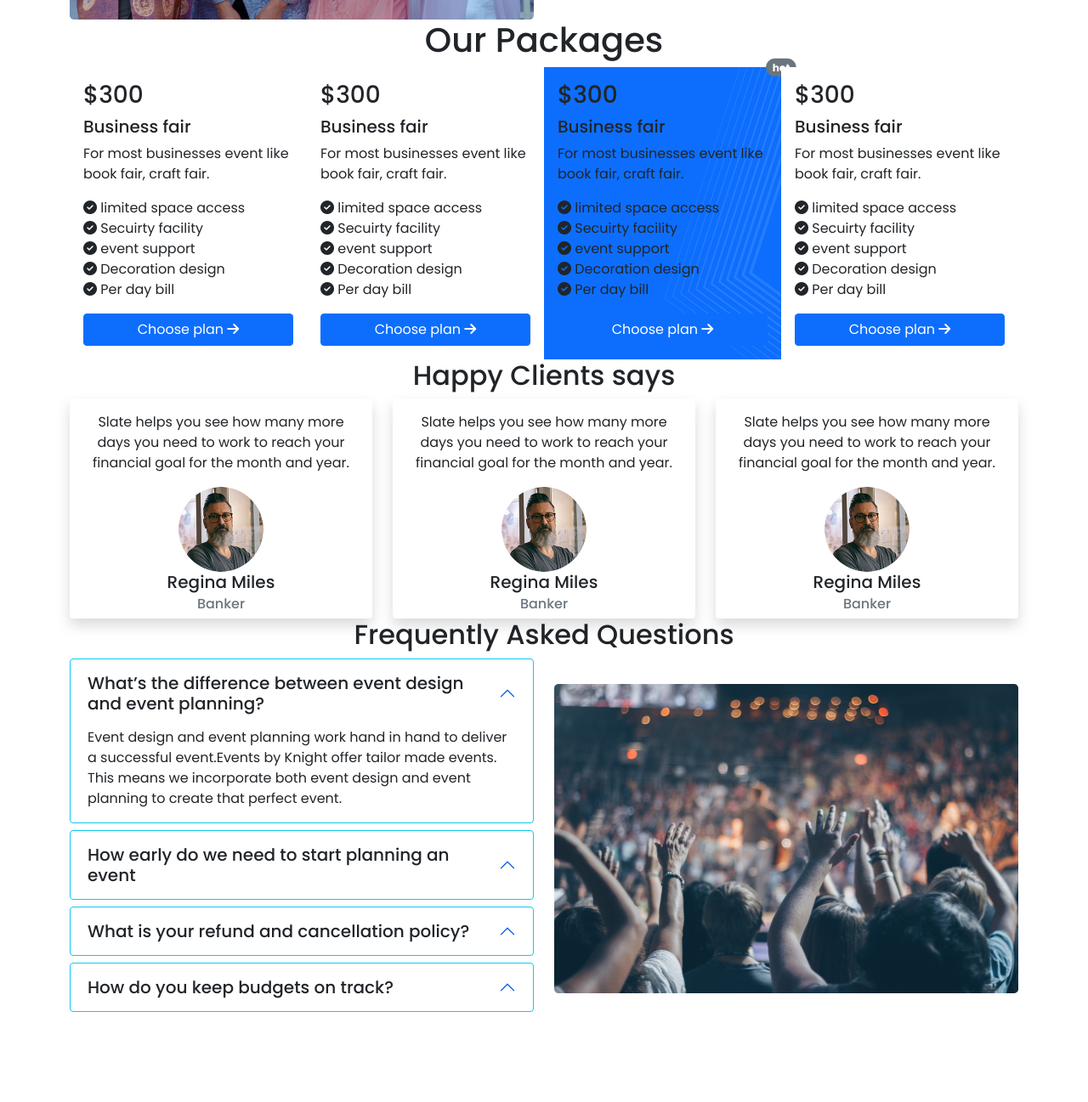
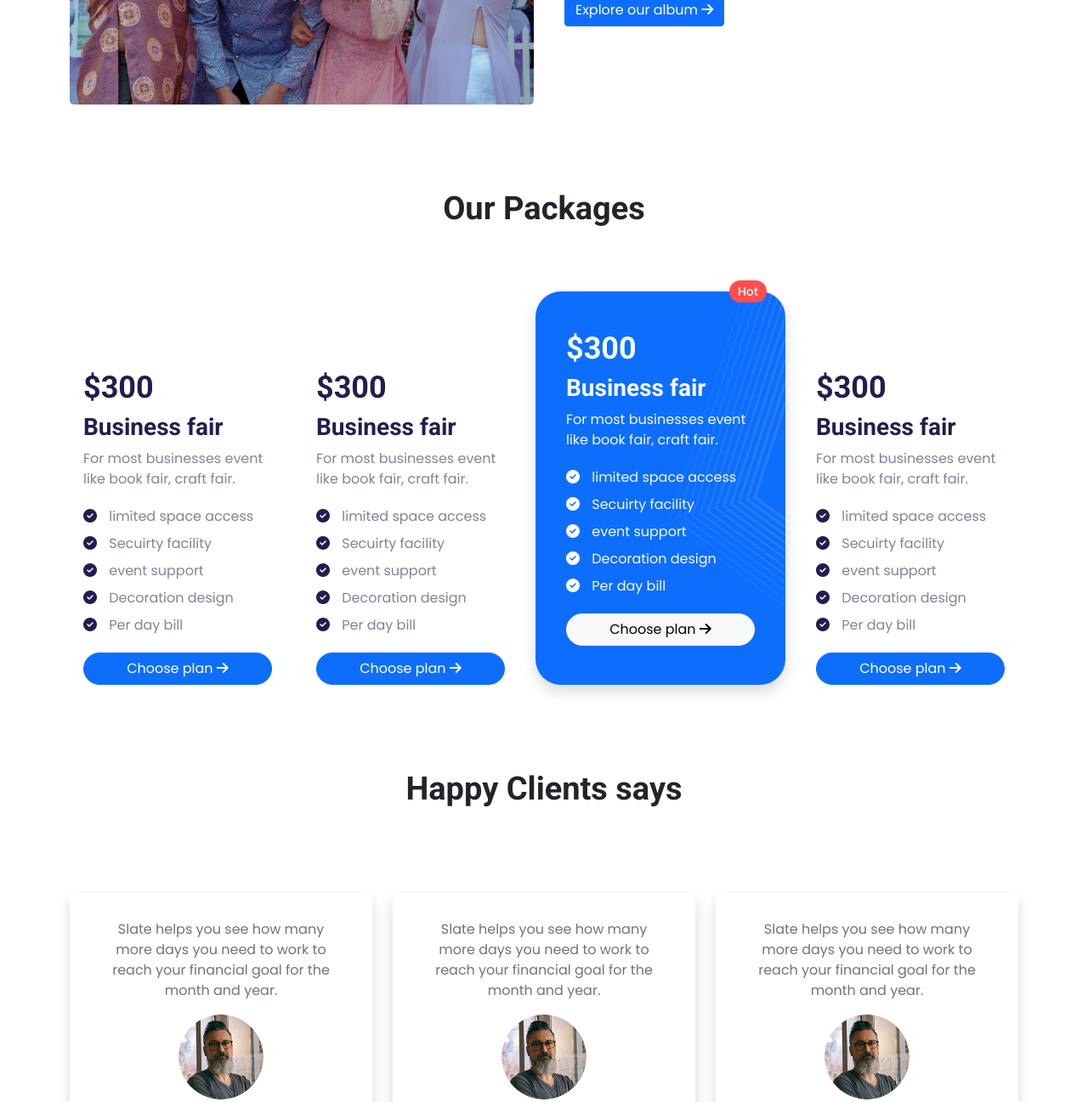
Before and after one commit to jsxshamim/convention-center, a plain HTML site: page index.html in a window 1280 px wide. Shown: the part 928-2225 px from the top of the page at 85% size. Before the commit the page ends 2127 px from the top, so only its background shows below. Drawn offline with nearby package versions, Linux system fonts and the light colour scheme.

Commit message:
about, pricing, and client section finished

```diff
--- a/index.html
+++ b/index.html
@@ -133,14 +133,14 @@
     </header>
 
     <!-- about us section -->
-    <section>
-        <div class="container">
+    <section id="about-us">
+        <div class="container mt-100">
             <div class="row align-items-center">
                 <div class="col-md-6">
                     <img src="images/wedding.png" alt="">
                 </div>
-                <div class="col-md-6">
-                    <h2>Every moment is Precious</h2>
+                <div class="col-md-6 ps-4">
+                    <h2 class="section-title">Every moment is Precious</h2>
                     <p>Amet minim mollit non deserunt ullamco est sit aliqua dolor do amet sint. Velit officia consequat
                         duis enim velit mollit. Exercitation veniam consequat sunt nostrud amet.</p>
                     <a class="btn btn-primary" href="#" role="button">Explore our album
@@ -151,75 +151,74 @@
     </section>
 
     <!-- pricing section -->
-
-    <section>
-        <div class="container">
-            <h1 class="text-center">Our Packages</h1>
-            <div class="card-group">
+    <section id="our-packages">
+        <div class="container mt-100">
+            <h1 class="section-title text-center">Our Packages</h1>
+            <div class="card-group col-gap">
                 <div class="card border-0">
                     <div class="card-body">
-                        <h3 class="card-title">$300</h3>
-                        <h5 class="card-title">Business fair</h5>
-                        <p class="card-text">For most businesses event like book fair, craft fair.</p>
-                        <ul class="list-unstyled">
-                            <li><i class="fa-solid fa-circle-check"></i> limited space access</li>
-                            <li><i class="fa-solid fa-circle-check"></i> Secuirty facility</li>
-                            <li><i class="fa-solid fa-circle-check"></i> event support</li>
-                            <li><i class="fa-solid fa-circle-check"></i> Decoration design</li>
-                            <li><i class="fa-solid fa-circle-check"></i> Per day bill</li>
+                        <h3 class="price">$300</h3>
+                        <h5 class="price-title">Business fair</h5>
+                        <p class="pricing-text card-text">For most businesses event like book fair, craft fair.</p>
+                        <ul class="list-unstyled pricing-description lh-lg">
+                            <li><i class="fa-solid fa-circle-check list-icon"></i> limited space access</li>
+                            <li><i class="fa-solid fa-circle-check list-icon"></i> Secuirty facility</li>
+                            <li><i class="fa-solid fa-circle-check list-icon"></i> event support</li>
+                            <li><i class="fa-solid fa-circle-check list-icon"></i> Decoration design</li>
+                            <li><i class="fa-solid fa-circle-check list-icon"></i> Per day bill</li>
                         </ul>
-                        <a class="btn btn-primary d-block" href="#" role="button">Choose plan
+                        <a class="btn btn-primary rounded-pill d-block" href="#" role="button">Choose plan
                             <i class="fa-solid fa-arrow-right"></i></a>
                     </div>
                 </div>
                 <div class="card border-0">
                     <div class="card-body">
-                        <h3 class="card-title">$300</h3>
-                        <h5 class="card-title">Business fair</h5>
-                        <p class="card-text">For most businesses event like book fair, craft fair.</p>
-                        <ul class="list-unstyled">
-                            <li><i class="fa-solid fa-circle-check"></i> limited space access</li>
-                            <li><i class="fa-solid fa-circle-check"></i> Secuirty facility</li>
-                            <li><i class="fa-solid fa-circle-check"></i> event support</li>
-                            <li><i class="fa-solid fa-circle-check"></i> Decoration design</li>
-                            <li><i class="fa-solid fa-circle-check"></i> Per day bill</li>
+                        <h3 class="price">$300</h3>
+                        <h5 class="price-title">Business fair</h5>
+                        <p class="pricing-text card-text">For most businesses event like book fair, craft fair.</p>
+                        <ul class="list-unstyled pricing-description lh-lg">
+                            <li><i class="fa-solid fa-circle-check list-icon"></i> limited space access</li>
+                            <li><i class="fa-solid fa-circle-check list-icon"></i> Secuirty facility</li>
+                            <li><i class="fa-solid fa-circle-check list-icon"></i> event support</li>
+                            <li><i class="fa-solid fa-circle-check list-icon"></i> Decoration design</li>
+                            <li><i class="fa-solid fa-circle-check list-icon"></i> Per day bill</li>
                         </ul>
-                        <a class="btn btn-primary d-block" href="#" role="button">Choose plan
+                        <a class="btn btn-primary rounded-pill d-block" href="#" role="button">Choose plan
                             <i class="fa-solid fa-arrow-right"></i></a>
                     </div>
                 </div>
-                <div class="card hot-card border-0 bg-primary position-relative"
+                <div class="hot-card card border-0 bg-primary position-relative shadow"
                     style="background: url(/icons/watermark.svg) no-repeat right top;">
-                    <span class="position-absolute top-0 start-100 translate-middle badge rounded-pill bg-secondary">hot
-                        <span class="visually-hidden">unread messages</span></span>
+                    <span class="position-absolute top-0 end-0 translate-middle badge rounded-pill">Hot</span>
                     <div class="card-body">
-                        <h3 class="card-title">$300</h3>
-                        <h5 class="card-title">Business fair</h5>
-                        <p class="card-text">For most businesses event like book fair, craft fair.</p>
-                        <ul class="list-unstyled">
-                            <li><i class="fa-solid fa-circle-check"></i> limited space access</li>
-                            <li><i class="fa-solid fa-circle-check"></i> Secuirty facility</li>
-                            <li><i class="fa-solid fa-circle-check"></i> event support</li>
-                            <li><i class="fa-solid fa-circle-check"></i> Decoration design</li>
-                            <li><i class="fa-solid fa-circle-check"></i> Per day bill</li>
+                        <h3 class="price text-light">$300</h3>
+                        <h5 class="price-title text-light">Business fair</h5>
+                        <p class="pricing-text card-text text-light">For most businesses event like book fair, craft
+                            fair.</p>
+                        <ul class="list-unstyled pricing-description text-light lh-lg">
+                            <li><i class="fa-solid fa-circle-check list-icon"></i> limited space access</li>
+                            <li><i class="fa-solid fa-circle-check list-icon"></i> Secuirty facility</li>
+                            <li><i class="fa-solid fa-circle-check list-icon"></i> event support</li>
+                            <li><i class="fa-solid fa-circle-check list-icon"></i> Decoration design</li>
+                            <li><i class="fa-solid fa-circle-check list-icon"></i> Per day bill</li>
                         </ul>
-                        <a class="btn btn-primary d-block" href="#" role="button">Choose plan
+                        <a class="btn btn-light rounded-pill d-block" href="#" role="button">Choose plan
                             <i class="fa-solid fa-arrow-right"></i></a>
                     </div>
                 </div>
                 <div class="card border-0">
                     <div class="card-body">
-                        <h3 class="card-title">$300</h3>
-                        <h5 class="card-title">Business fair</h5>
-                        <p class="card-text">For most businesses event like book fair, craft fair.</p>
-                        <ul class="list-unstyled">
-                            <li><i class="fa-solid fa-circle-check"></i> limited space access</li>
-                            <li><i class="fa-solid fa-circle-check"></i> Secuirty facility</li>
-                            <li><i class="fa-solid fa-circle-check"></i> event support</li>
-                            <li><i class="fa-solid fa-circle-check"></i> Decoration design</li>
-                            <li><i class="fa-solid fa-circle-check"></i> Per day bill</li>
+                        <h3 class="price">$300</h3>
+                        <h5 class="price-title">Business fair</h5>
+                        <p class="pricing-text card-text">For most businesses event like book fair, craft fair.</p>
+                        <ul class="list-unstyled pricing-description lh-lg">
+                            <li><i class="fa-solid fa-circle-check list-icon"></i> limited space access</li>
+                            <li><i class="fa-solid fa-circle-check list-icon"></i> Secuirty facility</li>
+                            <li><i class="fa-solid fa-circle-check list-icon"></i> event support</li>
+                            <li><i class="fa-solid fa-circle-check list-icon"></i> Decoration design</li>
+                            <li><i class="fa-solid fa-circle-check list-icon"></i> Per day bill</li>
                         </ul>
-                        <a class="btn btn-primary d-block" href="#" role="button">Choose plan
+                        <a class="btn btn-primary rounded-pill d-block" href="#" role="button">Choose plan
                             <i class="fa-solid fa-arrow-right"></i></a>
                     </div>
                 </div>
@@ -230,39 +229,42 @@
     <!-- happy client - testimonials -->
 
     <section>
-        <div class="container">
-            <h2 class="text-center">Happy Clients says</h2>
-            <div class="row row-cols-1 row-cols-md-3 g-4">
-                <div class="col ">
-                    <div class="card h-100 align-items-center text-center shadow border-0">
+        <div class="container mt-4">
+            <h2 class="text-center section-title mb-100">Happy Clients says</h2>
+            <div class="row row-cols-1 row-cols-md-2 row-cols-lg-3 g-4">
+                <div class="col">
+                    <div class="card h-100 align-items-center text-center shadow border-0 client">
                         <div class="card-body">
-                            <p class="card-text">Slate helps you see how many more days you need to work to reach your
+                            <p class="card-text text-secondary">Slate helps you see how many more days you need to work
+                                to reach your
                                 financial goal for the month and year.</p>
                         </div>
-                        <img src="images/person 1.png" class="rounded-circle" width="100" alt="...">
-                        <h5 class="card-title">Regina Miles </h5>
+                        <img src="images/person 1.png" class="rounded-circle mb-3" width="100" alt="...">
+                        <h5 class="card-title fs-6 fw-bold">Regina Miles </h5>
                         <h6 class="card-subtitle mb-2 text-muted">Banker</h6>
                     </div>
                 </div>
-                <div class="col ">
-                    <div class="card h-100 align-items-center text-center shadow border-0">
+                <div class="col">
+                    <div class="card h-100 align-items-center text-center shadow border-0 client">
                         <div class="card-body">
-                            <p class="card-text">Slate helps you see how many more days you need to work to reach your
+                            <p class="card-text text-secondary">Slate helps you see how many more days you need to work
+                                to reach your
                                 financial goal for the month and year.</p>
                         </div>
-                        <img src="images/person 1.png" class="rounded-circle" width="100" alt="...">
-                        <h5 class="card-title">Regina Miles </h5>
+                        <img src="images/person 1.png" class="rounded-circle mb-3" width="100" alt="...">
+                        <h5 class="card-title fs-6 fw-bold">Regina Miles </h5>
                         <h6 class="card-subtitle mb-2 text-muted">Banker</h6>
                     </div>
                 </div>
-                <div class="col ">
-                    <div class="card h-100 align-items-center text-center shadow border-0">
+                <div class="col">
+                    <div class="card h-100 align-items-center text-center shadow border-0 client">
                         <div class="card-body">
-                            <p class="card-text">Slate helps you see how many more days you need to work to reach your
+                            <p class="card-text text-secondary">Slate helps you see how many more days you need to work
+                                to reach your
                                 financial goal for the month and year.</p>
                         </div>
-                        <img src="images/person 1.png" class="rounded-circle" width="100" alt="...">
-                        <h5 class="card-title">Regina Miles </h5>
+                        <img src="images/person 1.png" class="rounded-circle mb-3" width="100" alt="...">
+                        <h5 class="card-title fs-6 fw-bold">Regina Miles </h5>
                         <h6 class="card-subtitle mb-2 text-muted">Banker</h6>
                     </div>
                 </div>
@@ -272,32 +274,34 @@
 
     <!-- Frequently Asked Questions - FAQ -->
 
-    <section>
-        <div class="container">
-            <h2 class="text-center">Frequently Asked Questions</h2>
+    <section id="faq">
+        <div class="container mt-100">
+            <h2 class="text-center mb-100 section-title">Frequently Asked Questions</h2>
 
             <div class="row align-items-center">
                 <div class="col-md-6">
                     <div class="accordion" id="faq-acc">
-                        <div class="accordion-item mb-2 border-info border rounded-2">
+                        <div class="accordion-item mb-3 border-theme rounded-2">
                             <h2 class="accordion-header" id="headingOne">
                                 <h4 class="accordion-button shadow-none text-dark bg-transparent fs-5 mb-0"
                                     data-bs-toggle="collapse" data-bs-target="#collapseOne" aria-expanded="true"
                                     aria-controls="collapseOne">
-                                    What’s the difference between event design and event planning?
+                                    What's the difference between event design and event planning?
                                 </h4>
                             </h2>
                             <div id="collapseOne" class="accordion-collapse collapse show" aria-labelledby="headingOne"
                                 data-bs-parent="#faq-acc">
                                 <div class="accordion-body pt-0">
-                                    <p class="mb-0">Event design and event planning work hand in hand to deliver a
-                                        successful event.Events by Knight offer tailor made events. This means we
-                                        incorporate both event design and event planning to create that perfect event.
+                                    <p class="mb-0 text-secondary lh-lg">Event design and event planning work hand in
+                                        hand to
+                                        deliver a successful event.Events by Knight offer tailor made events. This means
+                                        we incorporate both event design and event planning to create that perfect
+                                        event.
                                     </p>
                                 </div>
                             </div>
                         </div>
-                        <div class="accordion-item mb-2 border-info border rounded-2">
+                        <div class=" border-theme accordion-item mb-3  rounded-2">
                             <h2 class="accordion-header" id="headingTwo">
                                 <h4 class="accordion-button shadow-none text-dark bg-transparent fs-5 mb-0"
                                     data-bs-toggle="collapse" data-bs-target="#collapseTwo" aria-expanded="false"
@@ -308,14 +312,16 @@
                             <div id="collapseTwo" class="accordion-collapse collapse" aria-labelledby="headingTwo"
                                 data-bs-parent="#faq-acc">
                                 <div class="accordion-body pt-0">
-                                    <p class="mb-0">Event design and event planning work hand in hand to deliver a
-                                        successful event.Events by Knight offer tailor made events. This means we
-                                        incorporate both event design and event planning to create that perfect event.
+                                    <p class="mb-0 text-secondary lh-lg">Event design and event planning work hand in
+                                        hand to
+                                        deliver a successful event.Events by Knight offer tailor made events. This means
+                                        we incorporate both event design and event planning to create that perfect
+                                        event.
                                     </p>
                                 </div>
                             </div>
                         </div>
-                        <div class="accordion-item mb-2 border-info border rounded-2">
+                        <div class="accordion-item mb-3 border-theme rounded-2">
                             <h2 class="accordion-header" id="headingThree">
                                 <h4 class="accordion-button shadow-none text-dark bg-transparent fs-5 mb-0"
                                     data-bs-toggle="collapse" data-bs-target="#collapseThree" aria-expanded="false"
@@ -326,14 +332,16 @@
                             <div id="collapseThree" class="accordion-collapse collapse" aria-labelledby="headingThree"
                                 data-bs-parent="#faq-acc">
                                 <div class="accordion-body pt-0">
-                                    <p class="mb-0">Event design and event planning work hand in hand to deliver a
-                                        successful event.Events by Knight offer tailor made events. This means we
-                                        incorporate both event design and event planning to create that perfect event.
+                                    <p class="mb-0 text-secondary lh-lg">Event design and event planning work hand in
+                                        hand to
+                                        deliver a successful event.Events by Knight offer tailor made events. This means
+                                        we incorporate both event design and event planning to create that perfect
+                                        event.
                                     </p>
                                 </div>
                             </div>
                         </div>
-                        <div class="accordion-item mb-2 border-info border rounded-2">
+                        <div class="accordion-item mb-3 border-theme rounded-2">
                             <h2 class="accordion-header" id="headingFour">
                                 <h4 class="accordion-button shadow-none text-dark bg-transparent fs-5 mb-0"
                                     data-bs-toggle="collapse" data-bs-target="#collapseFour" aria-expanded="false"
@@ -344,9 +352,11 @@
                             <div id="collapseFour" class="accordion-collapse collapse" aria-labelledby="headingFour"
                                 data-bs-parent="#faq-acc">
                                 <div class="accordion-body pt-0">
-                                    <p class="mb-0">Event design and event planning work hand in hand to deliver a
-                                        successful event.Events by Knight offer tailor made events. This means we
-                                        incorporate both event design and event planning to create that perfect event.
+                                    <p class="mb-0 text-secondary lh-lg">Event design and event planning work hand in
+                                        hand to
+                                        deliver a successful event.Events by Knight offer tailor made events. This means
+                                        we incorporate both event design and event planning to create that perfect
+                                        event.
                                     </p>
                                 </div>
                             </div>
@@ -384,15 +394,13 @@
         crossorigin="anonymous"></script>
 
 
-    <script>
+    <!-- <script>
         window.onload = (event) => {
             let myToastEl = document.getElementById('liveToast');
             let bsToast = new bootstrap.Toast(myToastEl);
             bsToast.show();
         }
-
-
-    </script>
+    </script> -->
 </body>
 
 </html>
--- a/style.css
+++ b/style.css
@@ -33,13 +33,66 @@ label:focus,
     font-size: 48px;
     font-weight: 700;
     font-family: 'Roboto', sans-serif;
+    font-weight: 700;
 }
 .section-title {
     font-size: 38px;
     font-family: 'Roboto', sans-serif;
+    font-weight: 700;
+}
+.price{
+    font-size: 36px;
+    font-family: 'Roboto', sans-serif;
+    font-weight: 700;
+    color: #231D4F;
+}
+.price-title {
+    font-size: 28px;
+    font-family: 'Roboto', sans-serif;
+    font-weight: 700;
+    color: #231D4F;
+}
+.pricing-text, .pricing-description {
+    color: #848199;
+}
+.mt-100 {
+    margin-top: 100px;
+}
+.mb-100 {
+    margin-bottom: 100px;
+}
+.pricing-description .list-icon {
+    margin-right: 10px;
+    color: #231D4F;
+}
+.hot-card .pricing-description .list-icon {
+    color: white
+}
+.card-group .hot-card.card {
+    border-radius: 30px;
+    top: -76px;
+    padding: 30px 20px;
+}
+.hot-card .badge {
+    background-color: #FF4E4E;
+    font-size: 14px;
+    font-weight: 500;
+    padding: 6px 10px;
+}
+.col-gap {
+    column-gap: 20px;
 }
 
+#our-packages .section-title {
+    margin-bottom: 150px;
+}
 
+.client {
+    padding: 15px 20px;
+}
+#faq .border-theme {
+    border: 1px solid #D5E5FB;
+}
 /* slider style  */
 .carousel-indicators .indicator {
     width: 68px;
```
